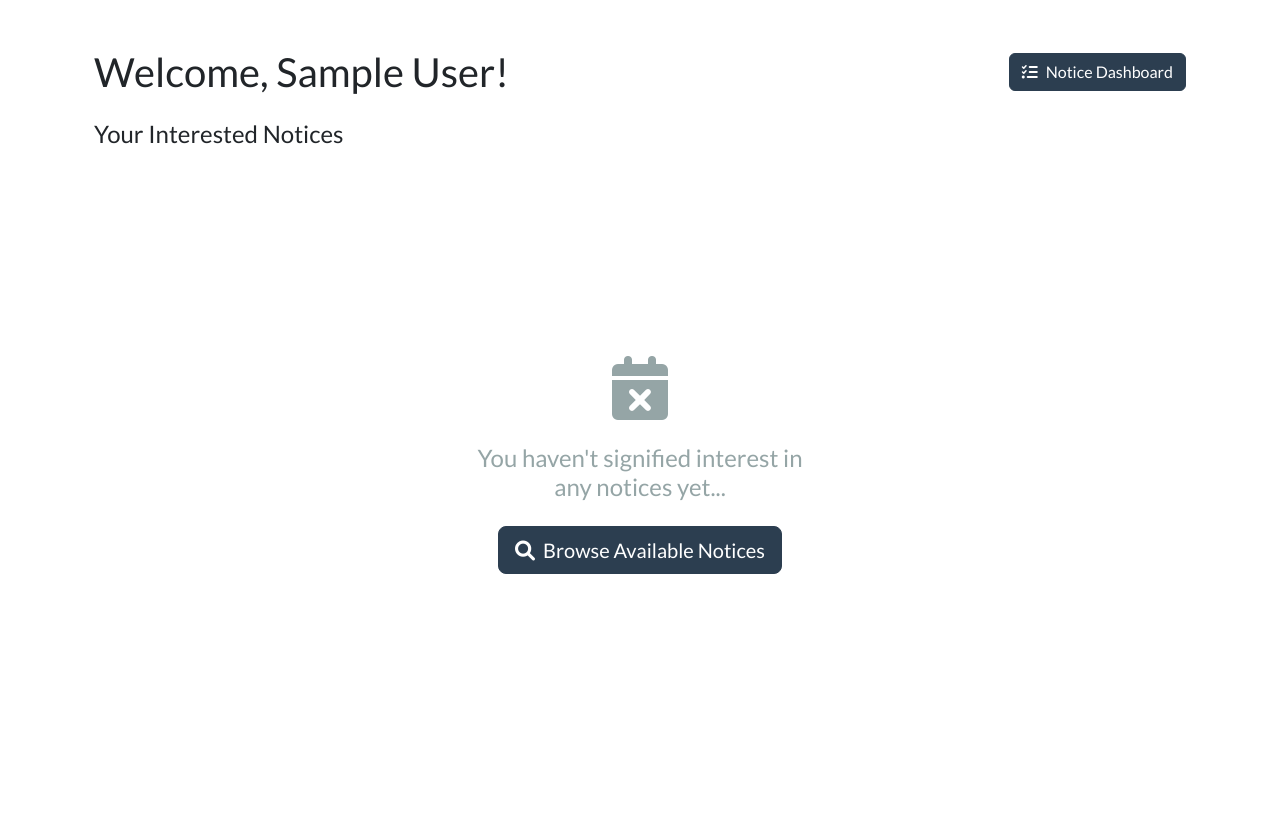
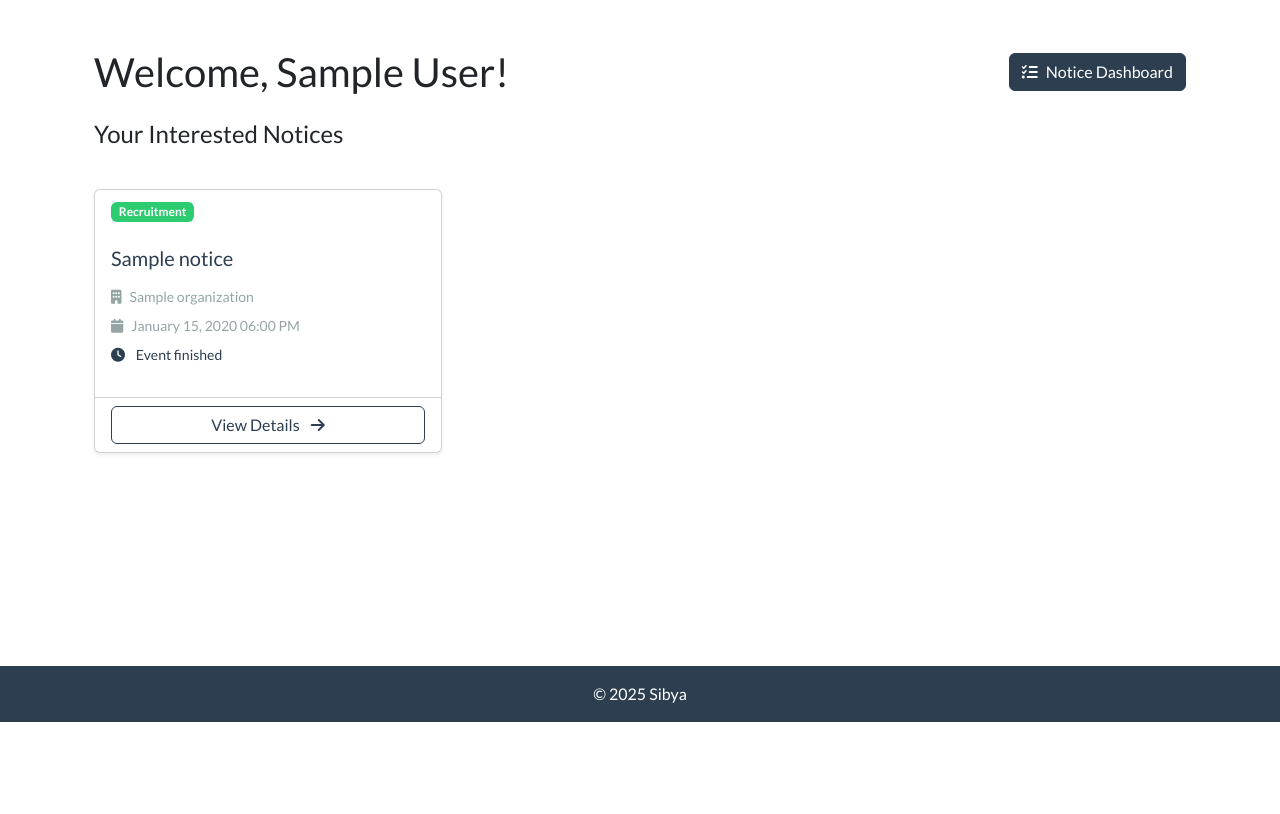
Before and after one commit to DiotheWind/Sibya, a Django app: page / in a window 1280 px wide. Shown: the part 78-892 px from the top of the page. After the commit the page ends 800 px from the top, so only its background shows below. Run offline with Django 5.2, Linux system fonts and the light colour scheme; a user stored in the database is signed in; tables that the repository leaves empty hold one stand-in row (values such as "Sample post"); some libraries are stand-ins or nearby versions.

Commit message:
Add days remaining to each added notices and changed functionality where notices are automatically deleted after 12 hours past its schedule

```diff
--- a/sibya/templates/index.html
+++ b/sibya/templates/index.html
@@ -24,7 +24,7 @@
     </div>
 
     <div class="row row-cols-1 row-cols-md-2 row-cols-lg-3 g-4">
-        {% for notice in user.participated_notices.all %}
+        {% for notice in interested_notices %}
         <div class="col">
             <div class="card h-100 shadow-sm hover-shadow transition">
                 <div class="card-header bg-transparent border-0">
@@ -41,6 +41,12 @@
                         </small>
                         <small class="text-muted d-block">
                             <i class="fas fa-calendar me-2"></i>{{ notice.schedule|date:"F d, Y h:i A" }}
+                        </small>
+                        <small class="text-primary d-block mt-2">
+                            <i class="fas fa-clock me-2"></i>
+                            <span class="countdown" data-schedule="{{ notice.schedule|date:'c' }}">
+                                Calculating time remaining...
+                            </span>
                         </small>
                     </div>
                 </div>
@@ -82,4 +88,34 @@
         min-height: 75vh;
     }
 </style>
+
+<script>
+    function updateCountdowns() {
+        document.querySelectorAll('.countdown').forEach(element => {
+            const scheduleDate = new Date(element.dataset.schedule);
+            const now = new Date();
+            const diff = scheduleDate - now;
+
+            if (diff <= 0) {
+                element.textContent = 'Event finished';
+                return;
+            }
+
+            const days = Math.floor(diff / (1000 * 60 * 60 * 24));
+            const hours = Math.floor((diff % (1000 * 60 * 60 * 24)) / (1000 * 60 * 60));
+
+            if (days > 0) {
+                element.textContent = `${days} days remaining`;
+            } else if (hours > 0) {
+                element.textContent = `${hours} hours remaining`;
+            } else {
+                element.textContent = 'Less than an hour remaining';
+            }
+        });
+    }
+
+    // Update countdowns immediately and every minute
+    updateCountdowns();
+    setInterval(updateCountdowns, 60000);
+</script>
 {% endblock %}
--- a/sibya/views.py
+++ b/sibya/views.py
@@ -13,15 +13,24 @@
 
 @login_required(login_url="login")
 def index(request):
-    return render(request, "index.html")
+    interested_notices = request.user.interested_participants.all().order_by('schedule')
+
+    return render(request, "index.html", {
+        "interested_notices": interested_notices
+    })
 
 @login_required(login_url="login")
 def notice_dashboard(request):
     if not request.user.is_president:
         return redirect("index")
 
+    current_time = timezone.now()
+    Notice.objects.filter(schedule__lt=current_time - timedelta(hours=12)).delete()
+
     notices = Notice.objects.filter(author=request.user).order_by("-schedule")
     notice_history = Notice.history.filter(author=request.user).order_by("-history_date")
+
+
 
     return render(request, "notice_dashboard.html", {
         "notices": notices,
@@ -34,8 +43,9 @@
     organizations = Organization.objects.all() # get all organizations for the filter dropdown
     current_time = timezone.now()
 
-    Notice.objects.filter(schedule__lt=current_time - timedelta(days=1)).delete()
-    notices = Notice.objects.filter(schedule__gte=current_time - timedelta(days=1))
+    # Delete notices that are more than 12 hours past their schedule
+    Notice.objects.filter(schedule__lt=current_time - timedelta(hours=12)).delete()
+    notices = Notice.objects.filter(schedule__gte=current_time - timedelta(hours=12))
 
     for notice in notices:
         notice.is_finished = notice.schedule < current_time
```
